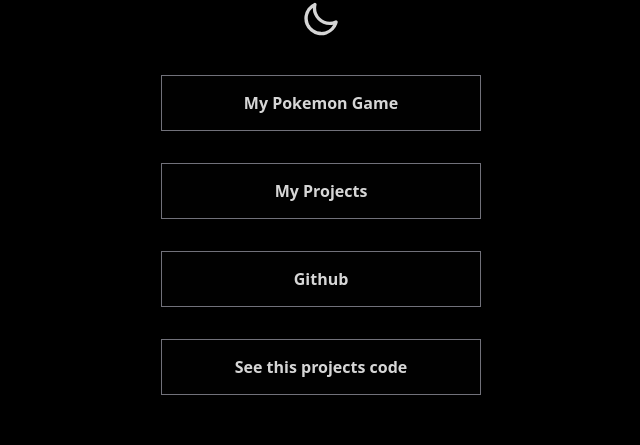
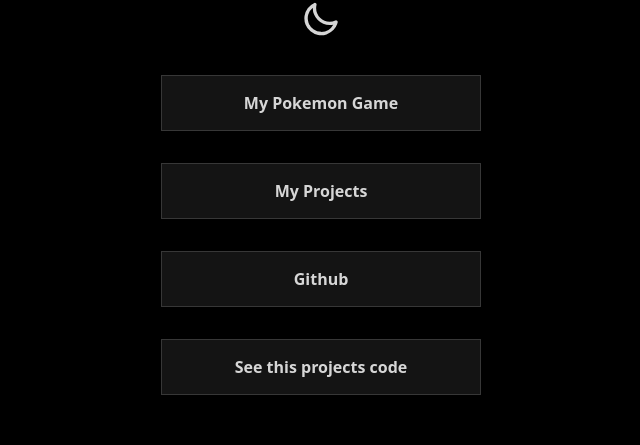
Before and after one commit to xyztavo/DaisyDevLinks, a React (Vite) app: page / in a window 1280 px wide. Shown: the part 230-675 px from the top of the page, without its empty margins (319-959 px from the left). Built offline with nearby package versions, Linux system fonts and the light colour scheme; no server answers; the HTML template or start-up script is replaced by a standard one.

Commit message:
fix: styling consistency

```diff
--- a/src/components/Button.tsx
+++ b/src/components/Button.tsx
@@ -19,7 +19,7 @@
         }}
         whileHover={{ scale: 1.2 }}
       >
-        <button className="btn h-14 w-80 bg-opacity-5 backdrop-blur border border-zinc-500 text-base">
+        <button className="btn h-14 w-80 backdrop-blur border border-neutral text-base">
           {props.title}
         </button>
       </motion.a>
--- a/src/components/DiscordInfo.tsx
+++ b/src/components/DiscordInfo.tsx
@@ -39,7 +39,7 @@
   function returnStatusIcon(lanyard: LanyardData) {
     switch (lanyard.discord_status) {
       case "idle":
-        return <FaMoon className="rotate-[220deg] scale-125" fill="orange" />;
+        return <FaMoon className="rotate-[220deg] scale-125 " fill="orange" />;
       case "online":
         return <FaCircle fill="green" />;
       case "dnd":
@@ -54,10 +54,10 @@
     <div className="flex flex-col justify-center items-center">
         <div className="flex flex-col justify-center items-center gap-2">
           <img
-            className="border-2 border-gray-500 rounded-full w-28"
+            className="border-2 border-neutral rounded-full w-28"
             src="https://avatars.githubusercontent.com/u/89479041?v=4"
           />
-          <div className="ml-20 mt-10 absolute">
+          <div className="ml-20 mt-10 absolute bg-neutral p-1  rounded-full">
             {returnStatusIcon(lanyard.data)}
           </div>
           <div className="flex flex-row items-center gap-2">
```
